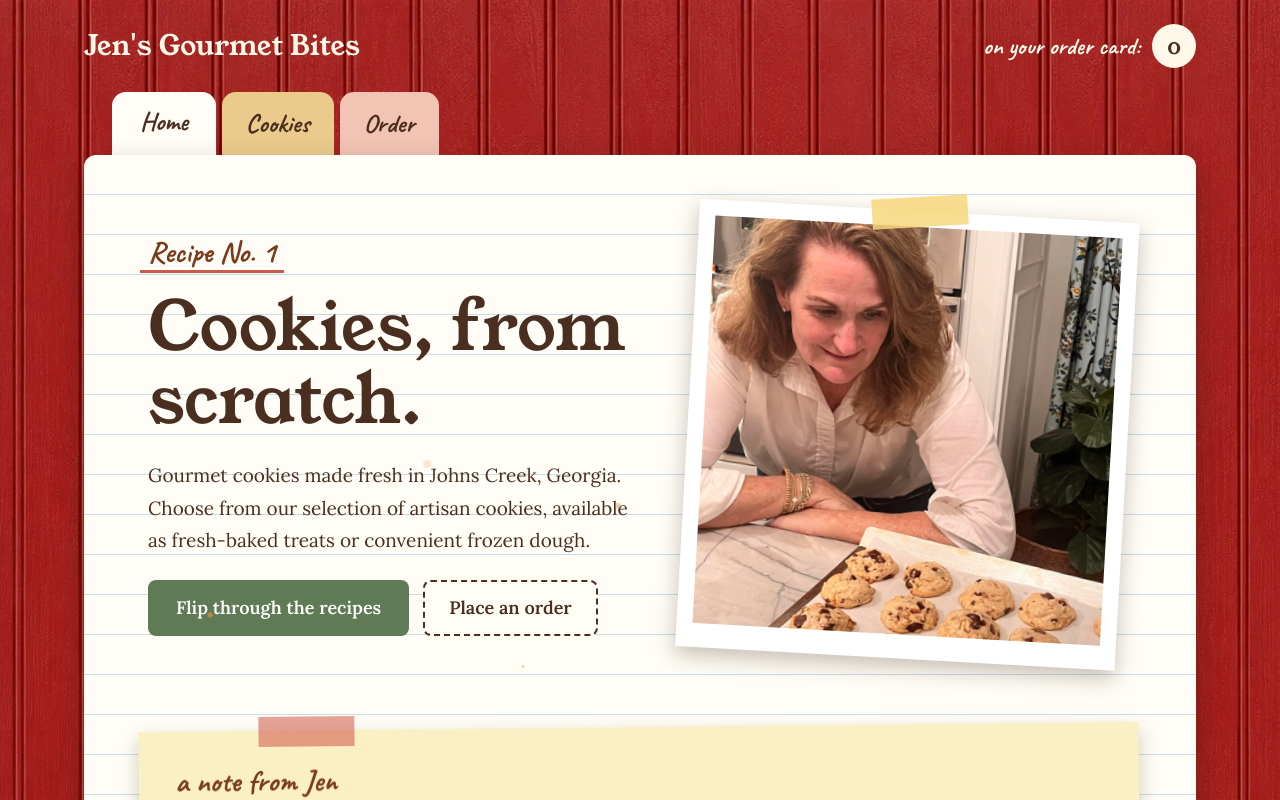
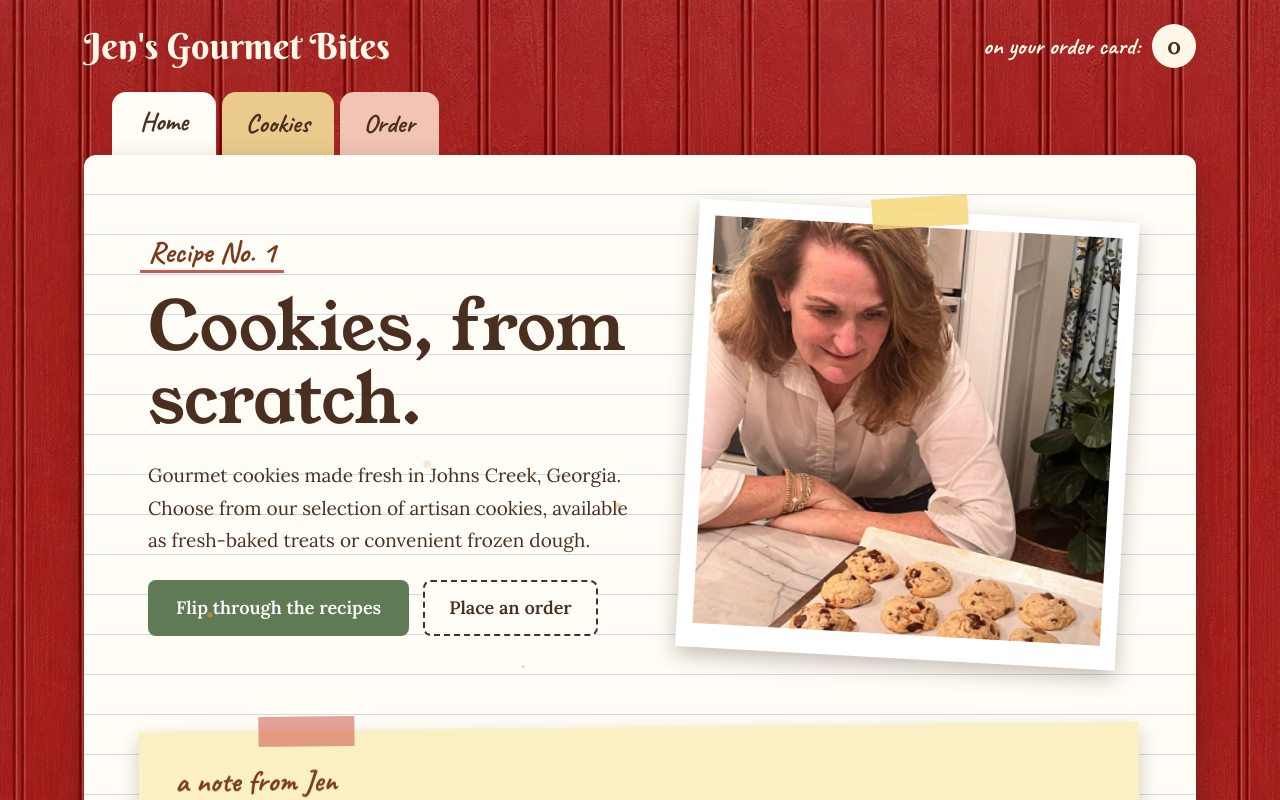
Before and after one commit to Davisopp13/Jens-Gourmet-Bites, a Next.js app: page / in a window 1280 px wide. Shown: the top 800 px of the page. Built offline with nearby package versions, Linux system fonts and the light colour scheme; no server answers; the database is empty.

Commit message:
Use Berkshire Swash for the site brand heading

```diff
--- a/components/catalog/CatalogSite.tsx
+++ b/components/catalog/CatalogSite.tsx
@@ -2,12 +2,19 @@
 
 import { useCallback, useEffect, useRef, useState } from "react";
 import Link from "next/link";
+import { Berkshire_Swash } from "next/font/google";
 import { Product } from "@/lib/types";
 import { DEFAULT_WEBSITE_CONTENT, type WebsiteContent } from "@/lib/website-content";
 import HomePanel from "./HomePanel";
 import CookiesPanel from "./CookiesPanel";
 import OrderPanel from "./OrderPanel";
 import CatalogFooter from "./CatalogFooter";
+
+const brandFont = Berkshire_Swash({
+  weight: "400",
+  subsets: ["latin"],
+  display: "swap",
+});
 
 export type TabId = "home" | "cookies" | "order";
 
@@ -75,7 +82,7 @@ export default function CatalogSite({ products, content = DEFAULT_WEBSITE_CONTEN
   return (
     <div className="min-h-screen overflow-hidden cat-red-wood font-cat-body text-cat-ink [overflow-wrap:anywhere]">
       <header className="mx-auto flex max-w-[1160px] flex-wrap items-center justify-between gap-4 px-4 py-4 text-[#FFF8E8] sm:px-6 sm:py-6">
-        <Link href="/" className="font-cat-display text-xl sm:text-2xl md:text-[28px]">
+        <Link href="/" className={`${brandFont.className} text-2xl sm:text-3xl md:text-[36px] leading-tight`}>
           Jen&apos;s Gourmet Bites
         </Link>
         <div className="flex items-center gap-3" aria-live="polite">
```
